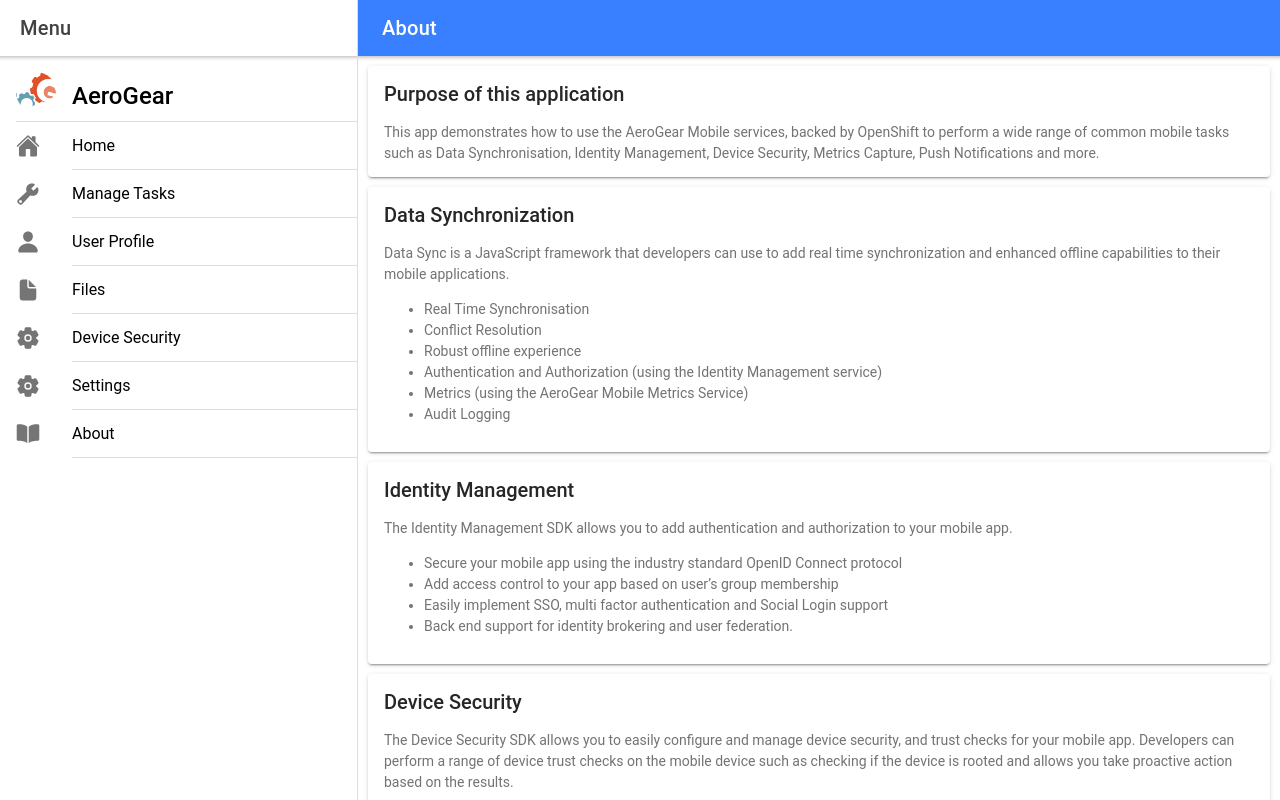
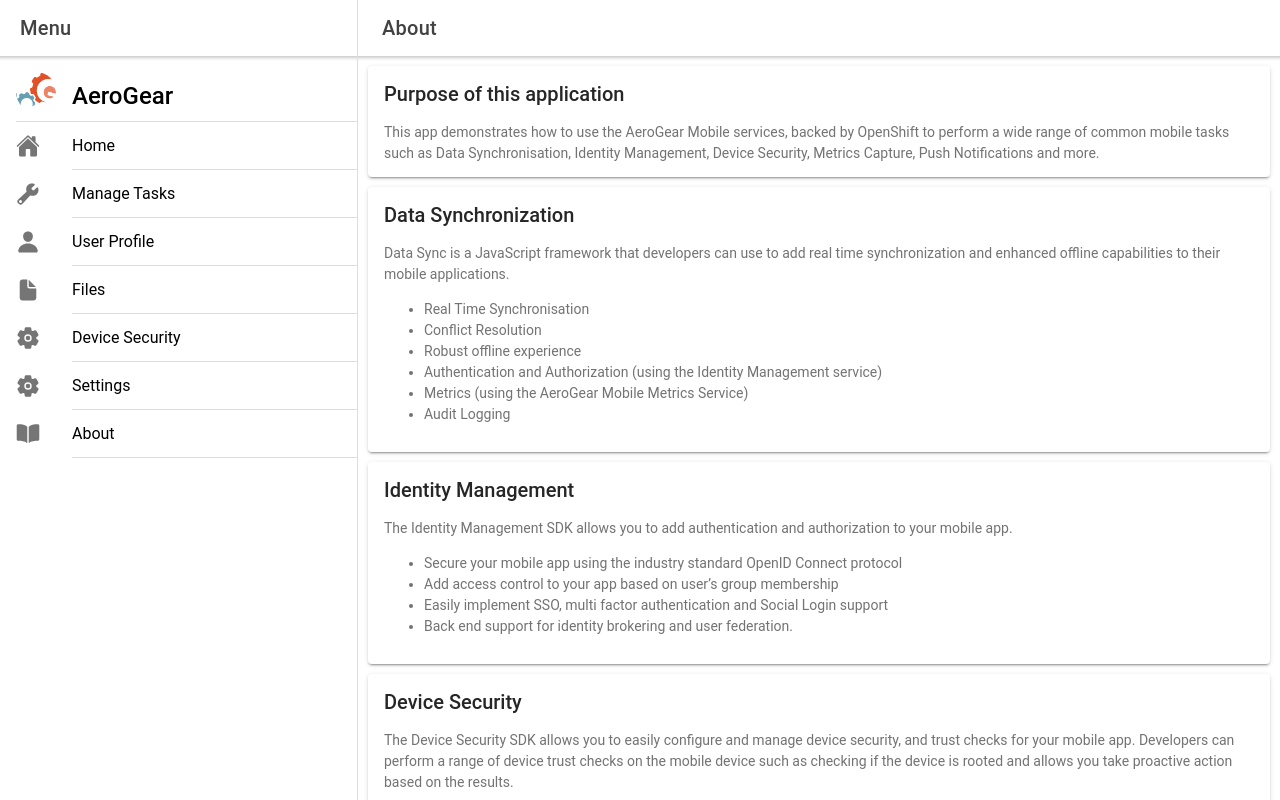
Before and after one commit to graphql-heroes/ionic-react-offline, a React (Create React App) app: page / in a window 1280 px wide. Built offline with nearby package versions, Linux system fonts and the light colour scheme.

Commit message:
Remove color from page header

```diff
--- a/src/components/PageHeader.tsx
+++ b/src/components/PageHeader.tsx
@@ -14,7 +14,7 @@
 const PageHeader: React.SFC<PageHaderProps> = ({ title }) => {
   return (
     <IonHeader>
-      <IonToolbar color="primary">
+      <IonToolbar>
         <IonButtons slot="start">
           <IonMenuButton />
         </IonButtons>
```
